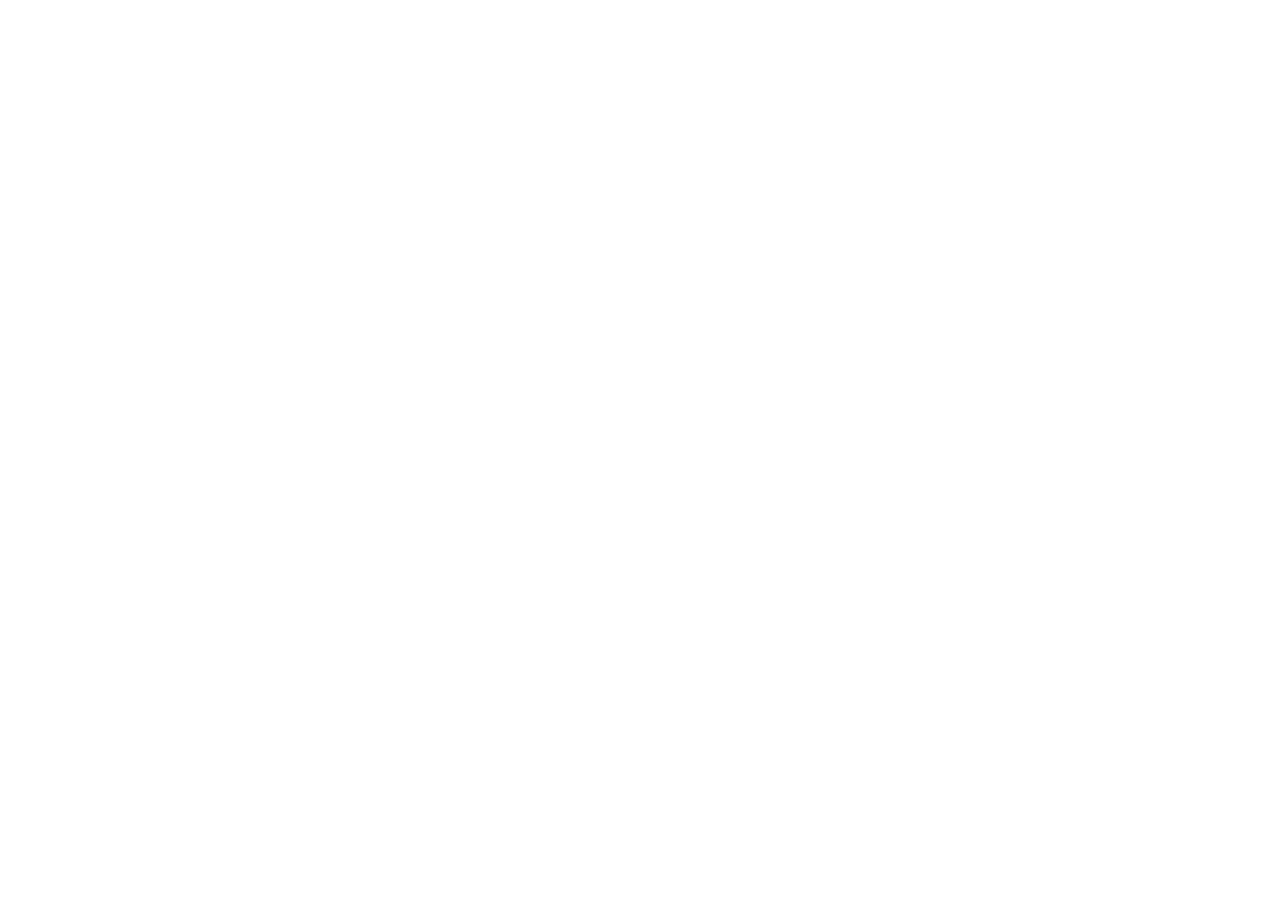
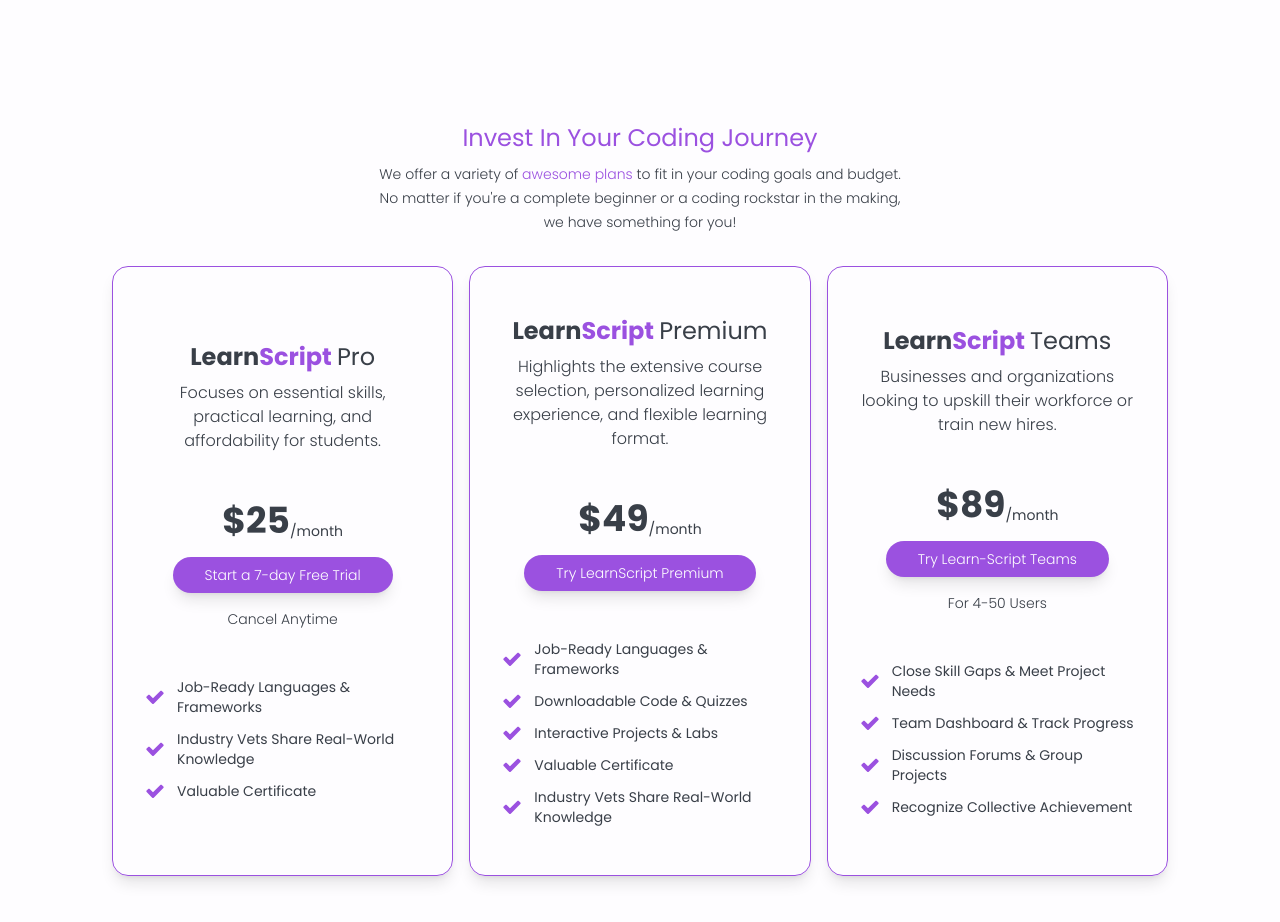
Before and after one commit to biancavictorino/learn-script, a React (Vite) app: page / in a window 1280 px wide. Shown: the part 3320-4242 px from the top of the page. Before the commit the page ends 3362 px from the top, so only its background shows below. Built offline with nearby package versions, Linux system fonts and the light colour scheme.

Commit message:
added pricing section

```diff
--- a/src/App.jsx
+++ b/src/App.jsx
@@ -3,6 +3,7 @@
 import FeaturedCategories from "./Components/FeaturedCategories"
 import Learners from "./Components/Learners"
 import Courses from "./Components/Courses"
+import Pricing from "./Components/Pricing"
 
 function App() {
 
@@ -14,6 +15,7 @@
       <FeaturedCategories />
       <Learners />
       <Courses />
+      <Pricing />
     </div>
     </>
   )
--- /dev/null
+++ b/src/Components/Pricing.jsx
@@ -0,0 +1,123 @@
+import React from 'react'
+import Check from '../assets/Check.svg'
+import PrimaryButton from './PrimaryButton'
+
+const Pricing = () => {
+  return (
+    <div className='px-8 py-12 flex flex-col items-center justify-center gap-4 md:px-28 md:py-20 md:gap-8'>
+        <div className='flex flex-col gap-2 items-center'>
+            <h1 className='text-center text-2xl text-primary-color'>Invest In Your Coding Journey</h1>
+            <p className='text-center text-sm font-light leading-6 md:w-1/2'>We offer a variety of <span className='text-primary-color'>awesome plans</span> to fit in your coding goals and budget. No matter if you're a complete beginner or a coding rockstar in the making, we have something for you!</p>
+        </div>
+
+        <div className='grid grid-rows-3 gap-4 md:grid-cols-3 md:grid-rows-1'>
+            <div className='card-1 border border-primary-color flex flex-col justify-center items-center px-8 py-12 rounded-2xl gap-12 shadow-lg'>
+                <div className='heading flex flex-col justify-center items-center gap-2'>
+                    <h1 className='text-center text-text-color font-bold text-2xl'>Learn<span className='text-primary-color'>Script</span> <span className='font-normal'>Pro</span></h1>
+                    <p className='text-center text-md font-light leading-6'>Focuses on essential skills, practical learning, and affordability for students.</p>
+                </div>
+
+                <div className='flex flex-col gap-4'>
+                    <div className='flex flex-row justify-center items-end'>
+                        <h1 className='font-bold text-4xl'>$25</h1>
+                        <p className='text-sm'>/month</p>
+                    </div>
+                    <PrimaryButton text={"Start a 7-day Free Trial"}/>
+                    <p className='text-center text-sm font-light'>Cancel Anytime</p>
+                </div>
+
+                <div className='flex flex-col gap-3'>
+                    <div className='flex flex-row text-sm justify-start items-center gap-3'>
+                        <img src={Check} alt="" />
+                        <p>Job-Ready Languages & Frameworks</p>
+                    </div>
+                    <div className='flex flex-row text-sm justify-start items-center gap-3'>
+                        <img src={Check} alt="" />
+                        <p>Industry Vets Share Real-World Knowledge</p>
+                    </div>
+                    <div className='flex flex-row text-sm justify-start items-center gap-3'>
+                        <img src={Check} alt="" />
+                        <p>Valuable Certificate</p>
+                    </div>
+                </div>
+            </div>
+
+            <div className='card-2 border border-primary-color flex flex-col justify-center items-center px-8 py-12 rounded-2xl gap-12 shadow-lg'>
+                <div className='heading flex flex-col justify-center items-center gap-2'>
+                    <h1 className='text-center text-text-color font-bold text-2xl'>Learn<span className='text-primary-color'>Script</span> <span className='font-normal'>Premium</span></h1>
+                    <p className='text-center text-md font-light leading-6'>Highlights the extensive course selection, personalized learning experience, and flexible learning format.</p>
+                </div>
+
+                <div className='flex flex-col gap-4'>
+                    <div className='flex flex-row justify-center items-end'>
+                        <h1 className='font-bold text-4xl'>$49</h1>
+                        <p className='text-sm'>/month</p>
+                    </div>
+                    <PrimaryButton text={"Try LearnScript Premium"}/>
+                </div>
+
+                <div className='flex flex-col gap-3'>
+                    <div className='flex flex-row text-sm justify-start items-center gap-3'>
+                        <img src={Check} alt="" />
+                        <p>Job-Ready Languages & Frameworks</p>
+                    </div>
+                    <div className='flex flex-row text-sm justify-start items-center gap-3'>
+                        <img src={Check} alt="" />
+                        <p>Downloadable Code & Quizzes</p>
+                    </div>
+                    <div className='flex flex-row text-sm justify-start items-center gap-3'>
+                        <img src={Check} alt="" />
+                        <p>Interactive Projects & Labs</p>
+                    </div>
+                    <div className='flex flex-row text-sm justify-start items-center gap-3'>
+                        <img src={Check} alt="" />
+                        <p>Valuable Certificate</p>
+                    </div>
+                    <div className='flex flex-row text-sm justify-start items-center gap-3'>
+                        <img src={Check} alt="" />
+                        <p>Industry Vets Share Real-World Knowledge</p>
+                    </div>
+                </div>
+            </div>
+
+            <div className='card-3 border border-primary-color flex flex-col justify-center items-center px-8 py-12 rounded-2xl gap-12 shadow-lg'>
+                <div className='heading flex flex-col justify-center items-center gap-2'>
+                    <h1 className='text-center text-text-color font-bold text-2xl'>Learn<span className='text-primary-color'>Script</span> <span className='font-normal'>Teams</span></h1>
+                    <p className='text-center text-md font-light leading-6'>Businesses and organizations looking to upskill their workforce or train new hires.</p>
+                </div>
+
+                <div className='flex flex-col gap-4'>
+                    <div className='flex flex-row justify-center items-end'>
+                        <h1 className='font-bold text-4xl'>$89</h1>
+                        <p className='text-sm'>/month</p>
+                    </div>
+                    <PrimaryButton text={"Try Learn-Script Teams"}/>
+                    <p className='text-center text-sm font-light'>For 4-50 Users</p>
+                </div>
+
+                <div className='flex flex-col gap-3'>
+                    <div className='flex flex-row text-sm justify-start items-center gap-3'>
+                        <img src={Check} alt="" />
+                        <p>Close Skill Gaps & Meet Project Needs</p>
+                    </div>
+                    <div className='flex flex-row text-sm justify-start items-center gap-3'>
+                        <img src={Check} alt="" />
+                        <p>Team Dashboard & Track Progress</p>
+                    </div>
+                    <div className='flex flex-row text-sm justify-start items-center gap-3'>
+                        <img src={Check} alt="" />
+                        <p>Discussion Forums & Group Projects</p>
+                    </div>
+                    <div className='flex flex-row text-sm justify-start items-center gap-3'>
+                        <img src={Check} alt="" />
+                        <p>Recognize Collective Achievement</p>
+                    </div>
+                </div>
+            </div>
+
+        </div>
+    </div>
+  )
+}
+
+export default Pricing
```
Also changed, not shown: src/assets/Check.svg (added).
